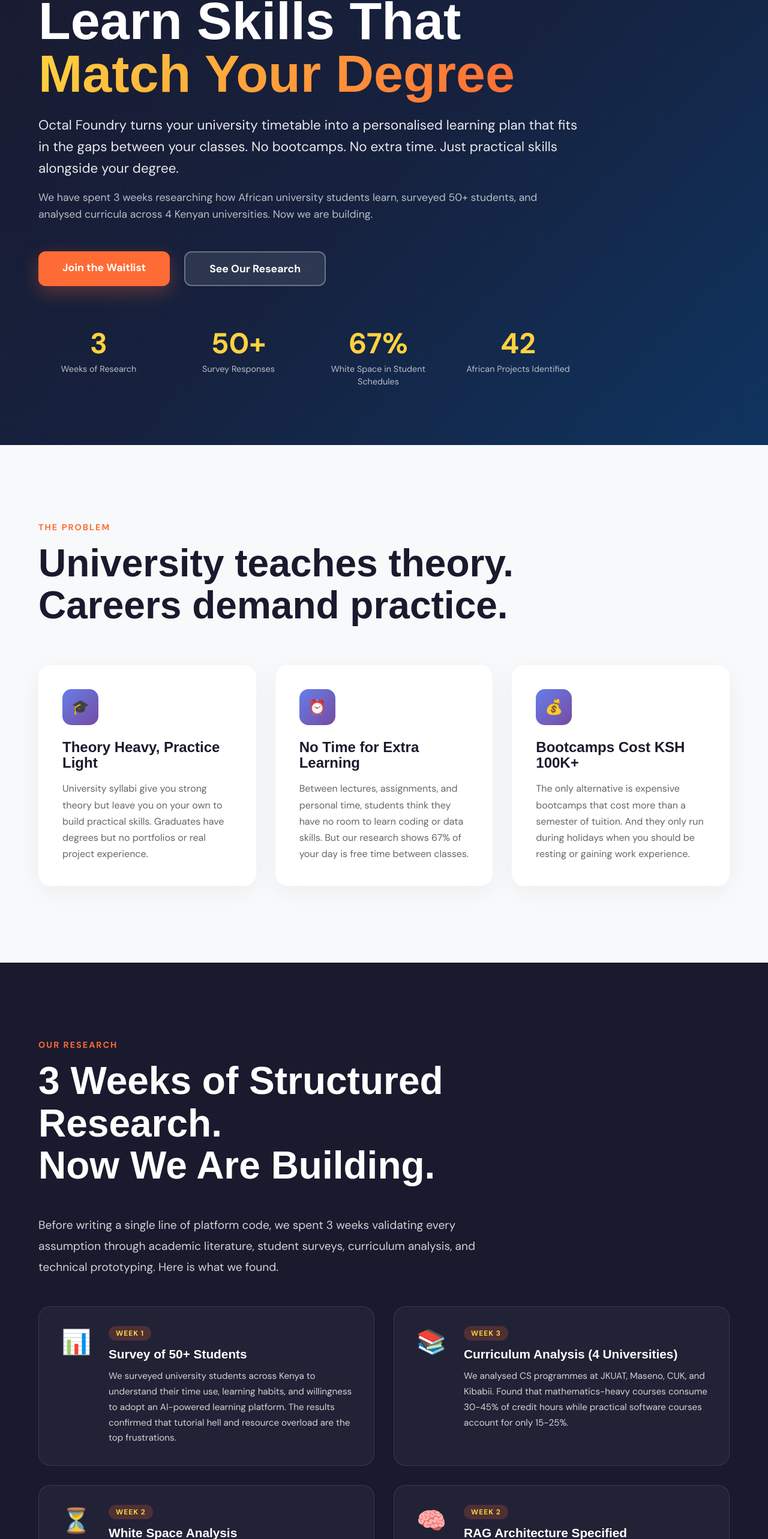
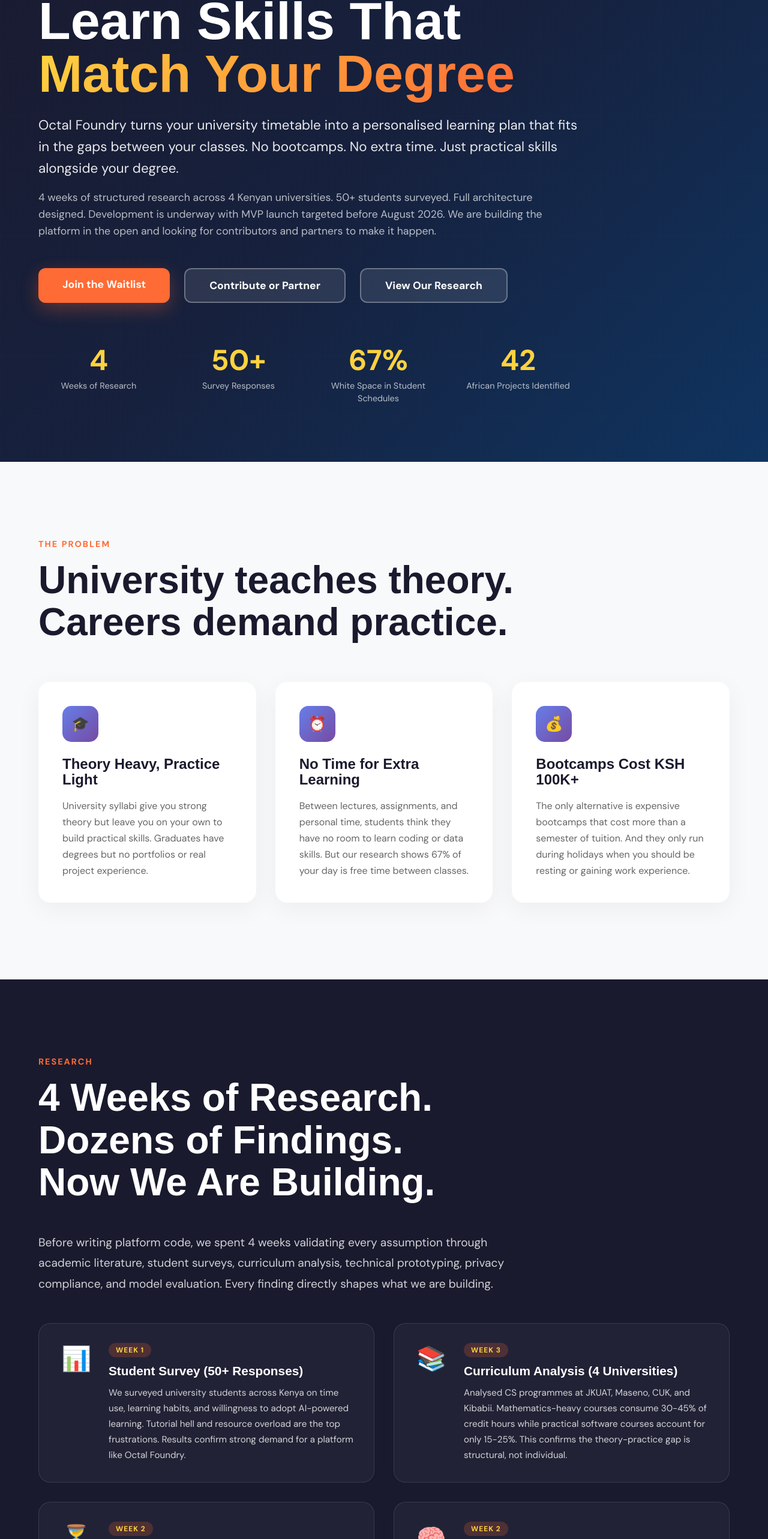
Before and after one commit to DanEinstein/octalLandingpage, a React (Vite) app: page / in a window 1280 px wide. Shown: the part 207-2773 px from the top of the page at 60% size. Built offline with nearby package versions, Linux system fonts and the light colour scheme; a web font is replaced by a local one.

Commit message:
updated the landing page

```diff
--- a/src/components/CTASection.jsx
+++ b/src/components/CTASection.jsx
@@ -14,48 +14,87 @@
     return (
         <section id="cta" className="cta-section">
             <div className="container">
-                <div className="section-label" style={{ color: 'var(--accent)' }}>Get Early Access</div>
-                <h2>Ready to Graduate Job-Ready?</h2>
+                <div className="section-label" style={{ color: 'var(--accent)' }}>Get Involved</div>
+                <h2>Help Us Build the Future of Learning in Africa</h2>
                 <p>
-                    We are launching before August 2026. Join the waitlist to get early access,
-                    exclusive updates, and a chance to shape the platform with your feedback.
+                    We are launching before August 2026. Join the waitlist for early access,
+                    contribute to the codebase, or partner with us to make this happen.
                 </p>
                 <p style={{ fontSize: '1.1rem', opacity: 0.85, marginBottom: '2rem' }}>
-                    Free for students. Always.
+                    Free for students. Open source. Community-driven.
                 </p>
 
                 {submitted ? (
                     <div className="success-message">
                         <div className="success-icon">✓</div>
                         <h3>You are on the list!</h3>
-                        <p>We will notify you when Octal Foundry launches. Follow our WhatsApp group for updates.</p>
+                        <p>We will notify you when Octal Foundry launches. Join our WhatsApp group to follow development and contribute.</p>
+                        <div style={{ display: 'flex', gap: '1rem', justifyContent: 'center', flexWrap: 'wrap', marginTop: '1.5rem' }}>
                             <a
                                 href="https://chat.whatsapp.com/K1ZSSK7MIHm5ZYlenFBNAC"
                                 target="_blank"
                                 rel="noopener noreferrer"
                                 className="btn btn-primary"
-                            style={{ display: 'inline-block', marginTop: '1rem' }}
                             >
                                 Join WhatsApp Group
                             </a>
+                            <a
+                                href="mailto:githukadanson23@gmail.com"
+                                className="btn btn-secondary"
+                            >
+                                Sponsor Us
+                            </a>
+                        </div>
                     </div>
                 ) : (
+                    <>
                         <form onSubmit={handleSubmit} className="waitlist-form">
                             <div className="form-row">
                                 <input
                                     type="email"
-                                placeholder="Enter your email address"
+                                    placeholder="Enter your email for launch updates"
                                     value={email}
                                     onChange={(e) => setEmail(e.target.value)}
                                     required
                                     className="email-input"
                                 />
                                 <button type="submit" className="btn btn-primary">
-                                Get Notified
+                                    Get Early Access
                                 </button>
                             </div>
                             <p className="form-note">No spam. We will only email you about launch updates.</p>
                         </form>
+
+                        <div style={{ marginTop: '3rem', paddingTop: '2rem', borderTop: '1px solid rgba(255,255,255,0.15)' }}>
+                            <p style={{ fontSize: '1rem', opacity: 0.8, marginBottom: '1.5rem' }}>
+                                Want to contribute code, funding, or partnerships?
+                            </p>
+                            <div className="cta-buttons">
+                                <a
+                                    href="https://chat.whatsapp.com/K1ZSSK7MIHm5ZYlenFBNAC"
+                                    target="_blank"
+                                    rel="noopener noreferrer"
+                                    className="btn btn-secondary"
+                                >
+                                    Join as Contributor
+                                </a>
+                                <a
+                                    href="mailto:githukadanson23@gmail.com"
+                                    className="btn btn-secondary"
+                                >
+                                    Partner or Sponsor
+                                </a>
+                                <a
+                                    href="https://github.com/DanEinstein"
+                                    target="_blank"
+                                    rel="noopener noreferrer"
+                                    className="btn btn-secondary"
+                                >
+                                    View on GitHub
+                                </a>
+                            </div>
+                        </div>
+                    </>
                 )}
             </div>
         </section>
--- a/src/components/DevBuilding.jsx
+++ b/src/components/DevBuilding.jsx
@@ -4,8 +4,8 @@
             <div className="container">
                 <div className="section-label">Building Now</div>
                 <h2 className="section-title">
-                    Research Complete.<br />
-                    MVP Under Development.
+                    Development Is Active.<br />
+                    We Need Your Help.
                 </h2>
 
                 <div className="developer-content">
@@ -13,29 +13,36 @@
                         <div className="perk">
                             <div className="perk-icon">📋</div>
                             <div className="perk-content">
-                                <h4>Research Phase Done</h4>
-                                <p>3 weeks of structured research covering literature review, competitive analysis, student surveys, curriculum analysis, RAG architecture, YouTube API strategy, timetable parsing, Gemini API evaluation, African projects dataset, privacy compliance, and small model feasibility.</p>
+                                <h4>Research Complete (4 Weeks)</h4>
+                                <p>Literature review, competitive analysis, student surveys, curriculum analysis, RAG architecture, YouTube API strategy, timetable parsing, Gemini API evaluation, African projects dataset, privacy compliance, and small model feasibility. All documented and ready for the dev team.</p>
                             </div>
                         </div>
                         <div className="perk">
                             <div className="perk-icon">🚀</div>
                             <div className="perk-content">
                                 <h4>MVP Launch Before August 2026</h4>
-                                <p>The dev team is actively building. Architecture decisions are documented. Tech stack is validated. We know what we are building and why.</p>
+                                <p>The dev team is actively building. Architecture decisions are documented. Tech stack is validated. We know exactly what we are building and why. The research phase transitions into development this week.</p>
                             </div>
                         </div>
                         <div className="perk">
                             <div className="perk-icon">💻</div>
                             <div className="perk-content">
                                 <h4>Built by Students for Students</h4>
-                                <p>We understand the problem because we live it every day. Our team is made of Maseno University students who know exactly what their peers need.</p>
+                                <p>We understand the problem because we live it every day. Our team is made of Maseno University students who know exactly what their peers need. We are building in the open and welcoming contributors.</p>
                             </div>
                         </div>
                         <div className="perk">
                             <div className="perk-icon">🤝</div>
                             <div className="perk-content">
-                                <h4>Join the Community</h4>
-                                <p>Over 50+ students have already contributed through surveys and interviews. Join our WhatsApp group to follow development and get early access.</p>
+                                <h4>We Need Contributors</h4>
+                                <p>We are looking for developers, designers, and technical writers to join the build. If you are a student or professional who wants to contribute to African EdTech, join our WhatsApp group or reach out.</p>
+                            </div>
+                        </div>
+                        <div className="perk">
+                            <div className="perk-icon">💰</div>
+                            <div className="perk-content">
+                                <h4>We Need Funding and Partners</h4>
+                                <p>To scale beyond the MVP, we need funding for cloud infrastructure, API costs at scale, and potential contributor stipends. We are looking for grants, sponsors, and partners who believe in making African students career-ready.</p>
                             </div>
                         </div>
                     </div>
@@ -55,16 +62,26 @@
                             <span className="tech-badge">YouTube Data API</span>
                             <span className="tech-badge">Python</span>
                             <span className="tech-badge">Tailwind CSS</span>
+                            <span className="tech-badge">PostgreSQL</span>
+                            <span className="tech-badge">Docker</span>
                         </div>
-                        <div className="dev-cta" style={{ marginTop: '2rem' }}>
+
+                        <div className="dev-cta" style={{ marginTop: '2rem', display: 'flex', flexDirection: 'column', gap: '1rem' }}>
                             <a
                                 href="https://chat.whatsapp.com/K1ZSSK7MIHm5ZYlenFBNAC"
                                 target="_blank"
                                 rel="noopener noreferrer"
                                 className="btn btn-primary"
-                                style={{ display: 'inline-flex', alignItems: 'center', gap: '0.5rem' }}
+                                style={{ display: 'inline-flex', alignItems: 'center', gap: '0.5rem', justifyContent: 'center' }}
                             >
-                                Join WhatsApp Group
+                                Join Our WhatsApp Community
+                            </a>
+                            <a
+                                href="mailto:githukadanson23@gmail.com"
+                                className="btn btn-secondary"
+                                style={{ display: 'inline-flex', alignItems: 'center', gap: '0.5rem', justifyContent: 'center', background: 'var(--primary)', color: 'white', border: 'none' }}
+                            >
+                                Sponsor or Partner With Us
                             </a>
                         </div>
                     </div>
--- a/src/components/Footer.jsx
+++ b/src/components/Footer.jsx
@@ -8,7 +8,7 @@
                     <div className="footer-brand">
                         <img src={logo} alt="Octal Foundry" className="footer-logo" />
                         <h3>Octal Foundry</h3>
-                        <p>Making African university students career-ready by graduation.</p>
+                        <p>Making African university students career-ready by graduation. Research complete. Development active. Launching before August 2026.</p>
                     </div>
 
                     <div className="footer-links">
@@ -28,15 +28,17 @@
                         <a href="https://chat.whatsapp.com/K1ZSSK7MIHm5ZYlenFBNAC" target="_blank" rel="noopener noreferrer">WhatsApp Group</a>
                     </div>
 
-                    <div className="footer-research">
-                        <h4>Research</h4>
-                        <p>3 weeks of structured research across 4 Kenyan universities. Survey of 50+ students. 42 African projects identified. Full privacy compliance mapped.</p>
+                    <div className="footer-links">
+                        <h4>Support Us</h4>
+                        <a href="mailto:githukadanson23@gmail.com">Partner or Sponsor</a>
+                        <a href="https://chat.whatsapp.com/K1ZSSK7MIHm5ZYlenFBNAC" target="_blank" rel="noopener noreferrer">Join the Team</a>
+                        <a href="https://github.com/DanEinstein/octal-Foundry" target="_blank" rel="noopener noreferrer">Contribute on GitHub</a>
                     </div>
                 </div>
 
                 <div className="footer-bottom">
-                    <p>Built with ❤️ in Maseno, Kenya. Free for students. Always.</p>
-                    <p>&copy; 2026 Octal Foundry. Research paper under development.</p>
+                    <p>Built with love in Maseno, Kenya. Free for students. Always.</p>
+                    <p>&copy; 2026 Octal Foundry. 4 weeks of research. MVP launching before August.</p>
                 </div>
             </div>
         </footer>
--- a/src/components/Hero.jsx
+++ b/src/components/Hero.jsx
@@ -1,7 +1,7 @@
 import { scrollToElement } from "../utils";
 
 const stats = [
-  { number: "3", label: "Weeks of Research" },
+  { number: "4", label: "Weeks of Research" },
   { number: "50+", label: "Survey Responses" },
   { number: "67%", label: "White Space in Student Schedules" },
   { number: "42", label: "African Projects Identified" },
@@ -29,9 +29,10 @@
             Just practical skills alongside your degree.
           </p>
           <p className="subtitle">
-            We have spent 3 weeks researching how African university students learn,
-            surveyed 50+ students, and analysed curricula across 4 Kenyan universities.
-            Now we are building.
+            4 weeks of structured research across 4 Kenyan universities. 50+ students
+            surveyed. Full architecture designed. Development is underway with MVP launch
+            targeted before August 2026. We are building the platform in the open and
+            looking for contributors and partners to make it happen.
           </p>
           <div className="cta-group">
             <a
@@ -42,11 +43,18 @@
               Join the Waitlist
             </a>
             <a
+              href="#building"
+              className="btn btn-secondary"
+              onClick={(e) => handleClick(e, "building")}
+            >
+              Contribute or Partner
+            </a>
+            <a
               href="#research"
               className="btn btn-secondary"
               onClick={(e) => handleClick(e, "research")}
             >
-              See Our Research
+              View Our Research
             </a>
           </div>
 
--- a/src/components/ResearchSection.jsx
+++ b/src/components/ResearchSection.jsx
@@ -1,39 +1,51 @@
 const findings = [
   {
     icon: '📊',
-    title: 'Survey of 50+ Students',
-    text: 'We surveyed university students across Kenya to understand their time use, learning habits, and willingness to adopt an AI-powered learning platform. The results confirmed that tutorial hell and resource overload are the top frustrations.',
+    title: 'Student Survey (50+ Responses)',
+    text: 'We surveyed university students across Kenya on time use, learning habits, and willingness to adopt AI-powered learning. Tutorial hell and resource overload are the top frustrations. Results confirm strong demand for a platform like Octal Foundry.',
     tag: 'Week 1',
   },
   {
     icon: '📚',
     title: 'Curriculum Analysis (4 Universities)',
-    text: 'We analysed CS programmes at JKUAT, Maseno, CUK, and Kibabii. Found that mathematics-heavy courses consume 30-45% of credit hours while practical software courses account for only 15-25%.',
+    text: 'Analysed CS programmes at JKUAT, Maseno, CUK, and Kibabii. Mathematics-heavy courses consume 30-45% of credit hours while practical software courses account for only 15-25%. This confirms the theory-practice gap is structural, not individual.',
     tag: 'Week 3',
   },
   {
     icon: '⏳',
     title: 'White Space Analysis',
-    text: 'Real JKUAT timetables were parsed and analysed. A second-year CS student has 27 hours of class per week with 67% white space (free gaps between lectures). That is 4 hours per day available for micro-learning.',
+    text: 'Real JKUAT timetables were parsed and analysed. A second-year CS student has 27 hours of class per week with 67% white space (free gaps between lectures). That is roughly 4 hours per day available for micro-learning sessions of 15-45 minutes.',
     tag: 'Week 2',
   },
   {
     icon: '🧠',
-    title: 'RAG Architecture Specified',
-    text: 'We designed the AI pipeline using Gemini Embedding 2 + ChromaDB for Phase 1, migrating to a fine-tuned local model in Phase 2. Free tier supports up to 500 students at near-zero cost.',
+    title: 'RAG Architecture Designed',
+    text: 'Full AI pipeline specified using Gemini Embedding 2 + ChromaDB for Phase 1, migrating to a fine-tuned Gemma 3:4B local model in Phase 2. Free tier supports up to 500 students at near-zero infrastructure cost. Ollama models already installed for offline fallback.',
     tag: 'Week 2',
   },
   {
     icon: '🌍',
-    title: '50 African Project Ideas',
-    text: 'We compiled a seed dataset of 50 African-context software project ideas across fintech, agritech, healthtech, edtech, govtech, and e-commerce. Each project solves a real African problem.',
+    title: '50 African Project Ideas Compiled',
+    text: 'Seed dataset of 50 African-context software projects across fintech, agritech, healthtech, edtech, govtech, and e-commerce. Each project solves a real African problem from M-Pesa payment wrappers to boda boda safety trackers.',
     tag: 'Week 3',
   },
   {
     icon: '📋',
-    title: 'Privacy Framework Ready',
-    text: 'A full compliance checklist based on the Kenya Data Protection Act 2019 was completed covering consent, data subject rights, breach notification, and cross-border data transfer for the MVP.',
-    tag: 'Week 3',
+    title: 'Privacy Compliance Mapped',
+    text: 'Full compliance checklist based on the Kenya Data Protection Act 2019. Covers ODPC registration, consent flows, data subject rights, breach notification, cross-border data transfer with Gemini API, and retention schedules.',
+    tag: 'Week 4',
+  },
+  {
+    icon: '🤖',
+    title: 'Small Model Feasibility Confirmed',
+    text: 'Evaluated Gemma 3:1B and 3:4B for offline AI capability. Gemma 3:4B can handle 70% of student interactions offline. LoRA fine-tuning possible on Google Colab free tier for under $10. Viable fallback when internet is unavailable.',
+    tag: 'Week 4',
+  },
+  {
+    icon: '📄',
+    title: 'Academic Paper in Progress',
+    text: 'Structuring the complete research paper titled "Reclaiming the White Spaces: An AI-Powered Micro-Learning Framework for Practical Skill Acquisition Within University Timetable Gaps in African Higher Education." IEEE format ready for submission.',
+    tag: 'Week 4',
   },
 ];
 
@@ -41,15 +53,16 @@
     return (
         <section id="research" className="research-section">
             <div className="container">
-                <div className="section-label">Our Research</div>
+                <div className="section-label">Research</div>
                 <h2 className="section-title">
-                    3 Weeks of Structured Research.<br />
+                    4 Weeks of Research. Dozens of Findings.<br />
                     Now We Are Building.
                 </h2>
                 <p className="section-subtitle">
-                    Before writing a single line of platform code, we spent 3 weeks validating
-                    every assumption through academic literature, student surveys, curriculum
-                    analysis, and technical prototyping. Here is what we found.
+                    Before writing platform code, we spent 4 weeks validating every assumption
+                    through academic literature, student surveys, curriculum analysis, technical
+                    prototyping, privacy compliance, and model evaluation. Every finding
+                    directly shapes what we are building.
                 </p>
 
                 <div className="research-grid">
```
Lines whose indentation alone changed are shown as unchanged.
